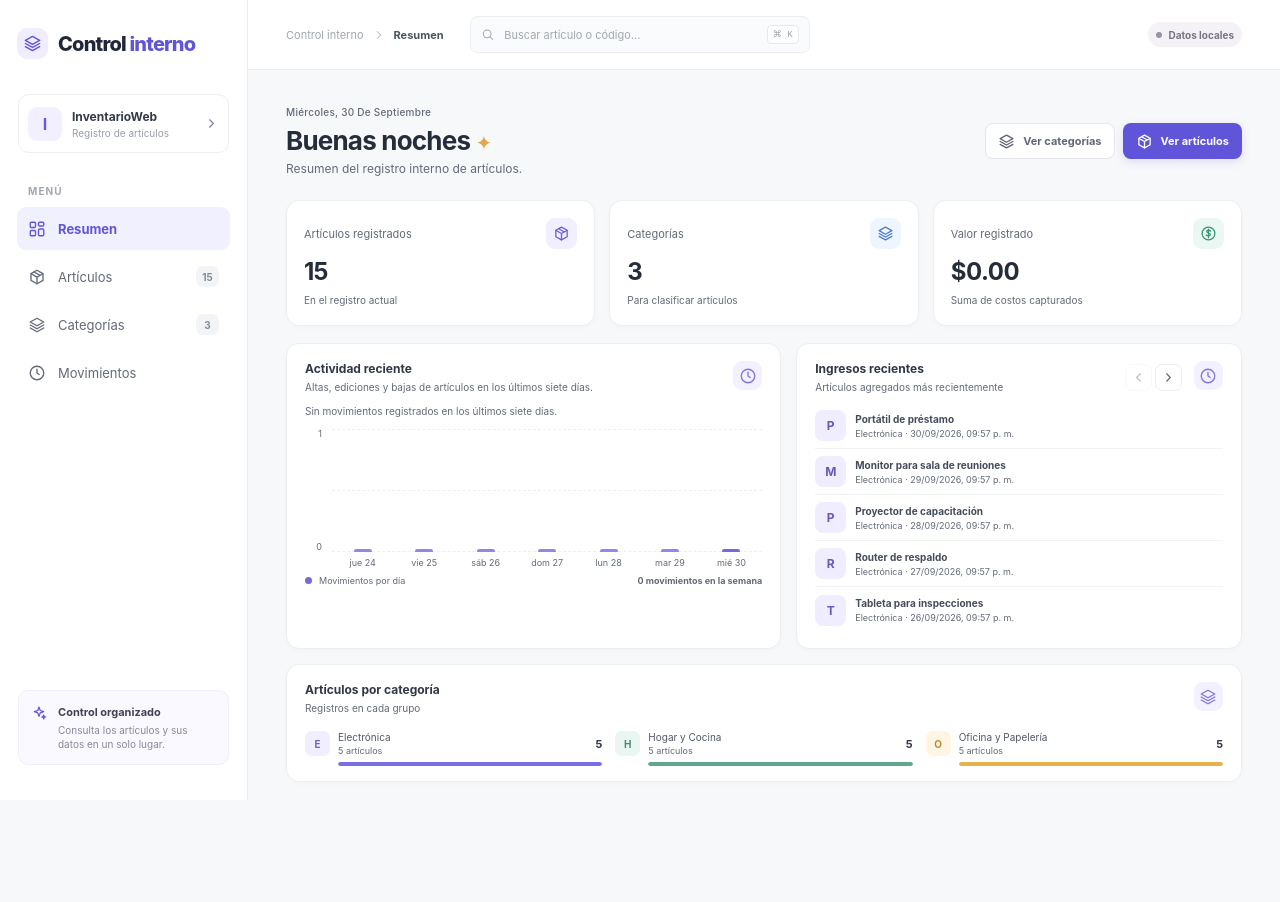
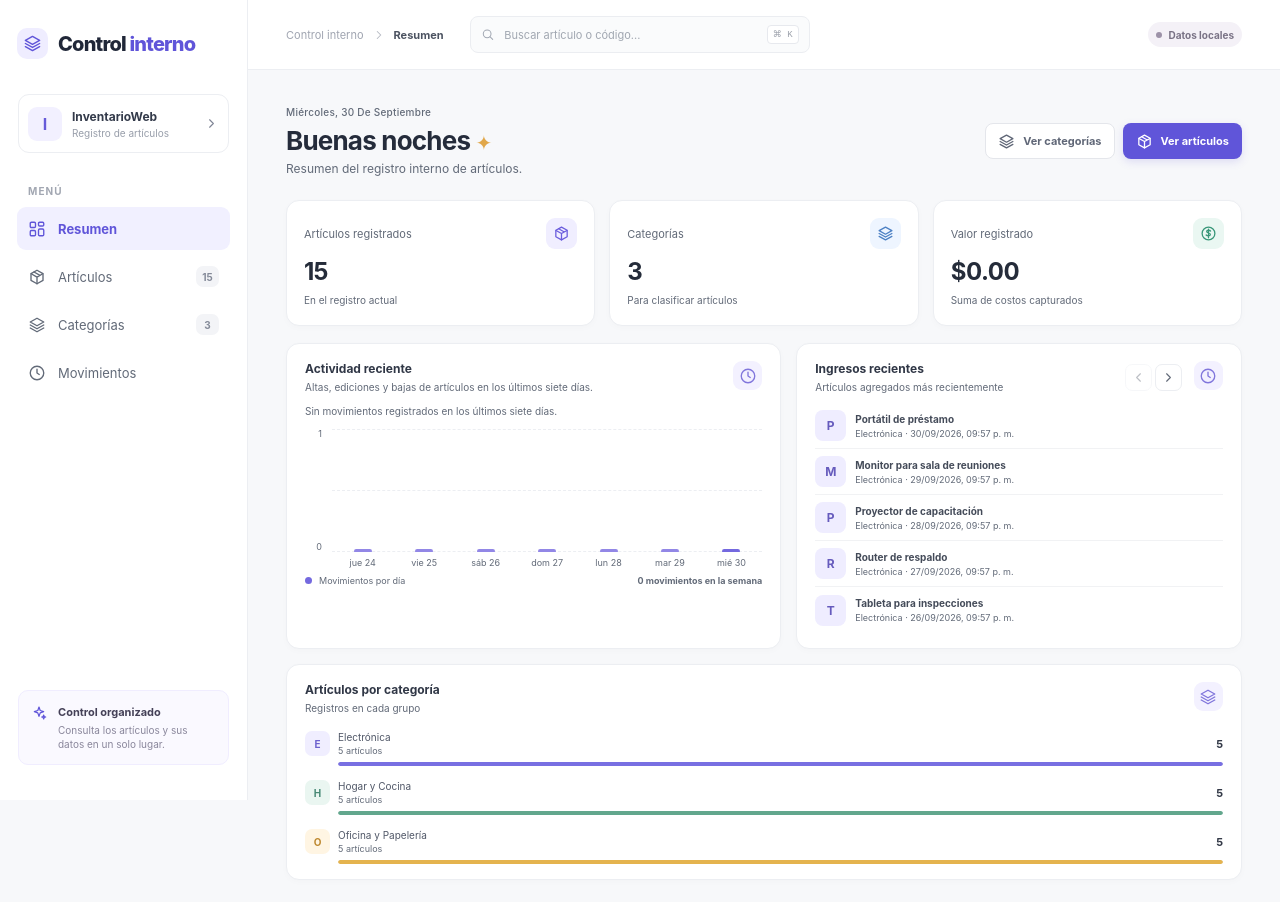
Before and after one commit to AndresMolina-Sys/InventarioWeb, a React (Vite) app: page / in a window 1280 px wide. Shown: the top 902 px of the page. Before the commit the page ends 828 px from the top, so only its background shows below. Built offline with nearby package versions, Linux system fonts and the light colour scheme.

Commit message:
fix(dashboard): stack category list
Stack category rows to keep labels and bars readable.

```diff
--- a/src/styles.css
+++ b/src/styles.css
@@ -308,7 +308,8 @@ button:disabled { cursor: not-allowed; opacity: .58; }
 .recent-page-button:not(:disabled):hover { border-color: #c9c5e9; color: var(--accent); background: #f7f6ff; }
 .recent-page-button:disabled { cursor: not-allowed; opacity: .42; }
 .recent-page-button:focus-visible, .stat-value-currency[tabindex="0"]:focus-visible { outline: 2px solid var(--accent); outline-offset: 2px; }
-.internal-dashboard-grid .category-list { grid-template-columns: repeat(auto-fit, minmax(220px, 1fr)); }
+.internal-dashboard-grid .category-list { grid-template-columns: minmax(0, 1fr); row-gap: 14px; }
+.internal-dashboard-grid .category-item { width: 100%; min-width: 0; }
 .article-detail { display: block; }
 .article-detail-title { display: flex; align-items: center; gap: 12px; padding-bottom: 18px; border-bottom: 1px solid var(--line); }
 .article-detail-title > div { display: grid; gap: 5px; }
```
Also changed, not shown: 1 other file (tests, documents, lock files or other folders).
